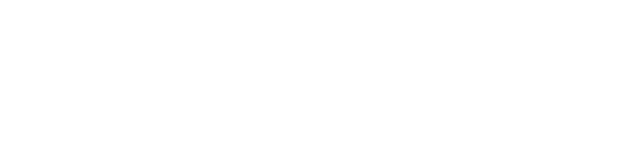
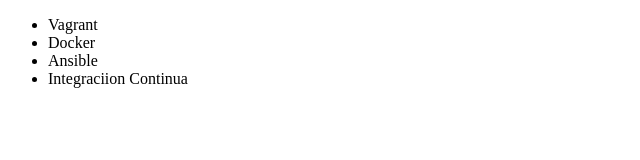
Before and after one commit to UFOXCX/git-github, a plain HTML site: page index.html in a window 1280 px wide. Shown: the whole page, without its empty margins (0-640 px from the left). Drawn offline with Linux system fonts and the light colour scheme.

Commit message:
creando lista en html

```diff
--- a/index.html
+++ b/index.html
@@ -7,6 +7,11 @@
     <title>Document</title>
 </head>
 <body>
-
+    <ul>
+        <li>Vagrant</li>
+        <li> Docker</li>
+        <li>Ansible</li>
+        <li>Integraciion Continua</li>
+    </ul>
 </body>
 </html>
```
